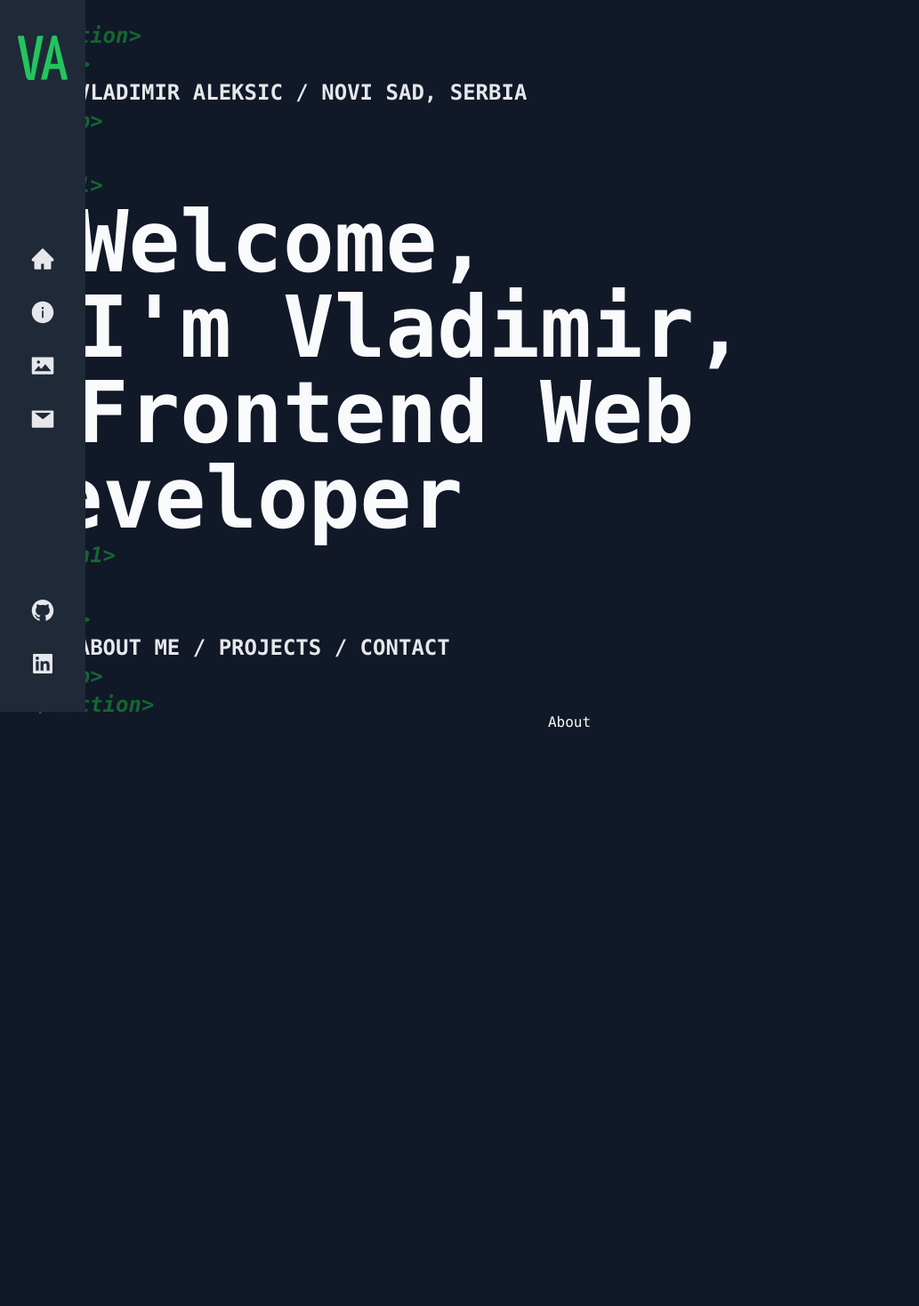
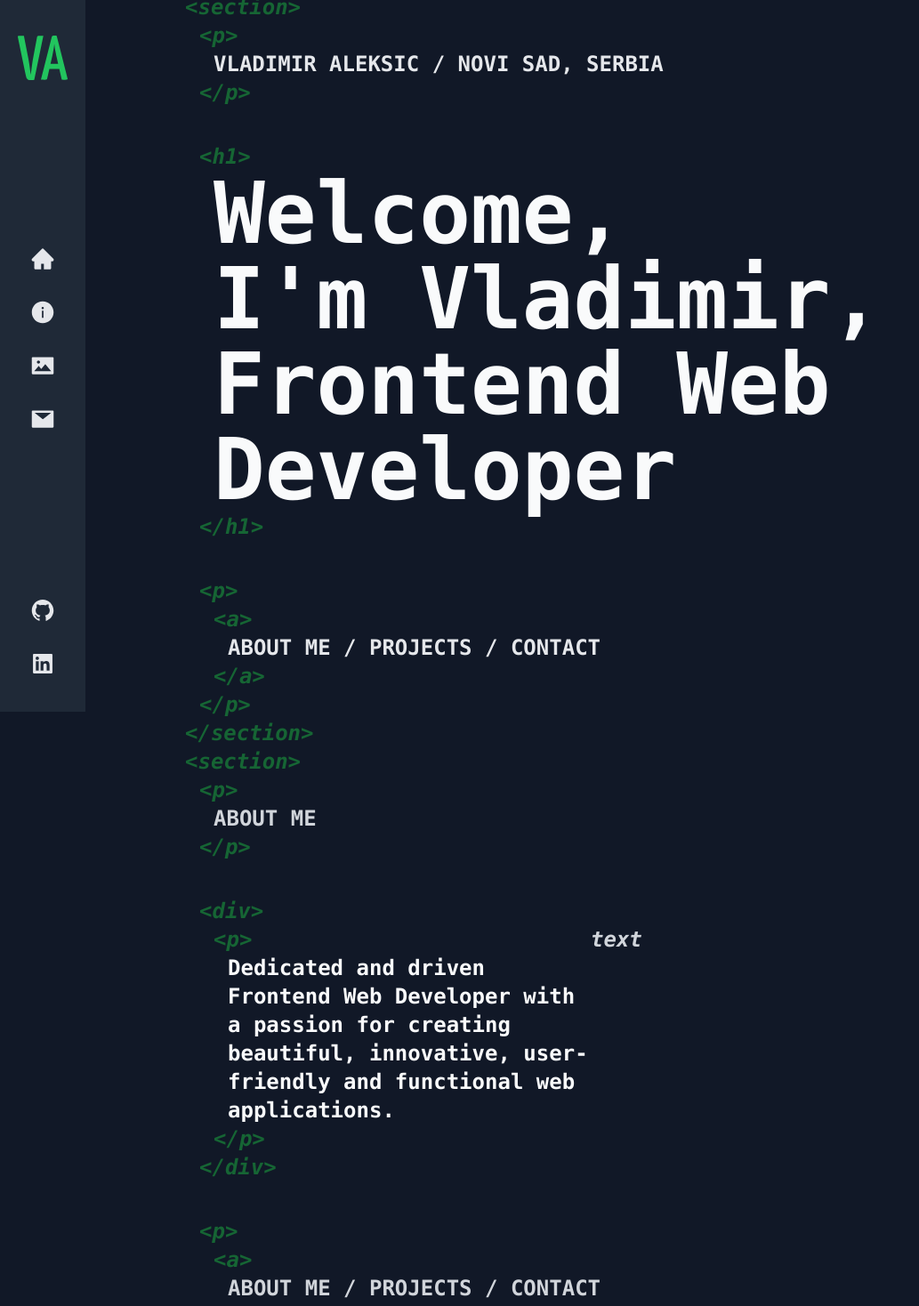
Before and after one commit to vladavoX/portfolio, a React (Vite) app: page / in a window 1280 px wide. Shown: the top 1468 px of the page at 89% size, without its empty margins (0-1033 px from the left). Built offline with nearby package versions, Linux system fonts and the light colour scheme.

Commit message:
Refactor; About WIP

```diff
--- a/src/App.tsx
+++ b/src/App.tsx
@@ -15,8 +15,8 @@ function App() {
   return (
     <div
       className={`bg-gray-900 text-gray-50 font-mono flex flex-col ${
-        spinner ? 'h-screen justify-center' : ''
-      } items-center`}
+        spinner ? 'h-screen justify-center items-center' : ''
+      } px-48`}
     >
       {spinner && (
         <div className='animate-spin rounded-full h-32 w-32 border-t-2 border-b-2 border-green-500'></div>
@@ -26,7 +26,6 @@ function App() {
           <Sidebar />
           <Landing />
           <About />
-          <Projects />
         </>
       )}
     </div>
--- a/src/components/About.tsx
+++ b/src/components/About.tsx
@@ -1,11 +1,45 @@
+import { motion } from 'framer-motion'
+import Links from './Links'
+
 const About = () => {
   return (
-    <div
+    <motion.section
       id='about'
-      className='h-screen'
+      initial='hidden'
+      whileInView='visible'
+      viewport={{ once: false, amount: 0.5 }}
+      transition={{ duration: 0.3 }}
+      variants={{
+        hidden: { opacity: 0, x: 100 },
+        visible: { opacity: 1, x: 0 },
+      }}
+      className='flex flex-col gap-10 h-screen justify-center text-gray-300 font-semibold text-2xl italic'
     >
-      About
-    </div>
+      <div>
+        <span className='text-green-800 ml-4'>&lt;section&gt;</span>
+        <br />
+        <span className='text-green-800 ml-8'>&lt;p&gt;</span>
+        <p className='uppercase not-italic ml-12'>about me</p>
+        <span className='text-green-800 ml-8'>&lt;/p&gt;</span>
+      </div>
+      <div>
+        <span className='text-green-800 ml-8'>&lt;div&gt;</span>
+        <div className='ml-8 flex'>
+          <div className='ml-4 w-1/2'>
+            <span className='text-green-800'>&lt;p&gt;</span>
+            <p className='ml-4 not-italic text-gray-50'>
+              Dedicated and driven Frontend Web Developer with a passion for
+              creating beautiful, innovative, user-friendly and functional web
+              applications.
+            </p>
+            <span className='text-green-800'>&lt;/p&gt;</span>
+          </div>
+          <div className='w-1/2'>text</div>
+        </div>
+        <span className='text-green-800 ml-8'>&lt;/div&gt;</span>
+      </div>
+      <Links />
+    </motion.section>
   )
 }
 
--- a/src/components/Landing.tsx
+++ b/src/components/Landing.tsx
@@ -1,4 +1,5 @@
 import { motion } from 'framer-motion'
+import Links from './Links'
 
 const Landing = () => {
   return (
@@ -12,76 +13,32 @@ const Landing = () => {
         hidden: { opacity: 0, x: 100 },
         visible: { opacity: 1, x: 0 },
       }}
-      className='flex flex-col gap-10 h-screen justify-center'
+      className='flex flex-col gap-10 h-screen justify-center text-gray-200 font-semibold text-2xl italic'
     >
-      <p className='text-gray-200 font-semibold text-2xl italic'>
+      <div>
         <span className='text-green-800'>&lt;body&gt;</span>
         <br />
-        &nbsp;&nbsp;<span className='text-green-800'>&lt;section&gt;</span>
+        <span className='text-green-800 ml-4'>&lt;section&gt;</span>
         <br />
-        &nbsp;&nbsp;&nbsp;&nbsp;
-        <span className='text-green-800'>&lt;p&gt;</span>
-        <br />
-        <span className='uppercase not-italic'>
-          &nbsp;&nbsp;&nbsp;&nbsp;&nbsp;&nbsp;vladimir aleksic / novi sad,
-          serbia
-        </span>
-        <br />
-        &nbsp;&nbsp;&nbsp;&nbsp;
-        <span className='text-green-800'>&lt;/p&gt;</span>
-      </p>
-      <h1 className='font-bold text-2xl italic'>
-        &nbsp;&nbsp;&nbsp;&nbsp;
-        <span className='text-green-800'>&lt;h1&gt;</span>
-        <br />
-        <span className='text-8xl not-italic'>
-          <span className='text-2xl'>&nbsp;&nbsp;&nbsp;&nbsp;&nbsp;&nbsp;</span>
+        <span className='text-green-800 ml-8'>&lt;p&gt;</span>
+        <p className='uppercase not-italic ml-12'>
+          vladimir aleksic / novi sad, serbia
+        </p>
+        <span className='text-green-800 ml-8'>&lt;/p&gt;</span>
+      </div>
+      <div>
+        <span className='text-green-800 ml-8'>&lt;h1&gt;</span>
+        <h1 className='font-bold text-8xl ml-12 not-italic text-gray-50'>
           Welcome,
           <br />
-          <span className='text-2xl'>&nbsp;&nbsp;&nbsp;&nbsp;&nbsp;&nbsp;</span>
           I'm Vladimir,
           <br />
-          <span className='text-2xl'>&nbsp;&nbsp;&nbsp;&nbsp;&nbsp;&nbsp;</span>
           Frontend Web Developer
-        </span>
-        <br />
-        &nbsp;&nbsp;&nbsp;&nbsp;
-        <span className='text-green-800'>&lt;/h1&gt;</span>
-      </h1>
-      <p className='text-gray-200 font-semibold text-2xl'>
-        &nbsp;&nbsp;&nbsp;&nbsp;
-        <span className='text-green-800 italic'>&lt;p&gt;</span>
-        <br />
-        &nbsp;&nbsp;&nbsp;&nbsp;&nbsp;&nbsp;
-        <span className='uppercase not-italic'>
-          <a
-            className='hover:text-green-600 duration-150'
-            href='#about'
-          >
-            about me
-          </a>{' '}
-          /{' '}
-          <a
-            className='hover:text-green-600 duration-150'
-            href='#projects'
-          >
-            projects
-          </a>{' '}
-          /{' '}
-          <a
-            className='hover:text-green-600 duration-150'
-            href='#contact'
-          >
-            contact
-          </a>
-        </span>
-        <br />
-        &nbsp;&nbsp;&nbsp;&nbsp;
-        <span className='text-green-800 italic'>&lt;/p&gt;</span>
-        <br />
-        &nbsp;&nbsp;
-        <span className='text-green-800 italic'>&lt;/section&gt;</span>
-      </p>
+        </h1>
+        <span className='text-green-800 ml-8'>&lt;/h1&gt;</span>
+      </div>
+
+      <Links />
     </motion.section>
   )
 }
--- /dev/null
+++ b/src/components/Links.tsx
@@ -0,0 +1,40 @@
+const Links = () => {
+  return (
+    <div>
+      <span className='text-green-800 ml-8 lowercase italic'>&lt;p&gt;</span>
+      <p className='ml-8 uppercase not-italic'>
+        <span className='text-green-800 italic ml-4 lowercase'>&lt;a&gt;</span>
+        <br />
+        <a
+          className='hover:text-green-600 duration-150 ml-8'
+          href='#about'
+        >
+          about me
+        </a>{' '}
+        /{' '}
+        <a
+          className='hover:text-green-600 duration-150'
+          href='#projects'
+        >
+          projects
+        </a>{' '}
+        /{' '}
+        <a
+          className='hover:text-green-600 duration-150'
+          href='#contact'
+        >
+          contact
+        </a>
+        <br />
+        <span className='text-green-800 italic lowercase ml-4'>&lt;/a&gt;</span>
+      </p>
+      <span className='text-green-800 italic lowercase ml-8'>&lt;/p&gt;</span>
+      <br />
+      <span className='text-green-800 italic lowercase ml-4'>
+        &lt;/section&gt;
+      </span>
+    </div>
+  )
+}
+
+export default Links
```
